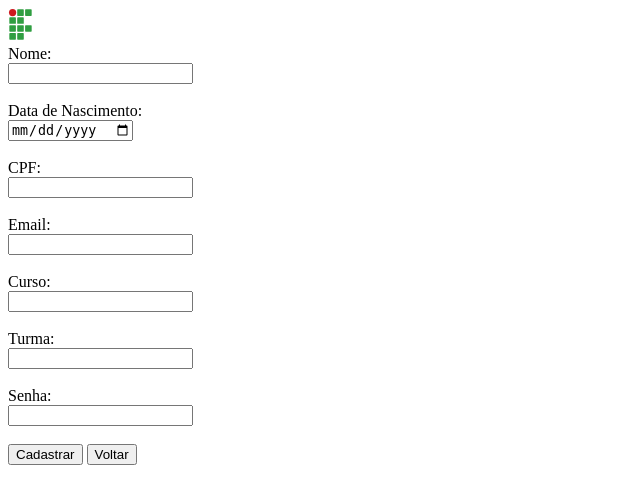
After one commit to Thiago-Quixaba/LinkedIF, a Flask app: page /cadastro in a window 1280 px wide. The commit adds this page. Shown: the top 504 px of the page, without its empty margins (0-640 px from the left). Run offline with Flask 3, Linux system fonts and the light colour scheme.

Commit message:
fingir que eu fiz alguma coisa

```diff
--- a/app.py
+++ b/app.py
@@ -1,4 +1,4 @@
-import flask
+import flask, database
 
 app = flask.Flask(__name__)
 
@@ -6,4 +6,29 @@ app = flask.Flask(__name__)
 def home():
     return flask.render_template("index.html")
 
+@app.route("/alunos")
+def alunos():
+    alunos = database.selectAll()
+    return flask.render_template("alunos.html", alunos=alunos)
+
+@app.route("/cadastro")
+def cadastro():
+    return flask.render_template("cadastro.html")
+
+@app.route("/cadastrar", methods=["POST"])
+def cadastrar():
+    aluno = {
+        'name': flask.request.form.get("name"),
+        'birthdate': flask.request.form.get("birthdate"),
+        'cpf': flask.request.form.get("cpf"),
+        'email': flask.request.form.get("email"),
+        'curso': flask.request.form.get("curso"),
+        'turma': flask.request.form.get("turma"),
+        'senha': flask.request.form.get("senha")
+        }
+
+    database.insert(aluno)
+
+    return flask.redirect("/")
+
 app.run(debug=True)
--- /dev/null
+++ b/templates/cadastro.html
@@ -0,0 +1,38 @@
+<!DOCTYPE html>
+<html lang="en">
+<head>
+    <meta charset="UTF-8">
+    <meta name="viewport" content="width=device-width, initial-scale=1.0">
+    <title>Alunos</title>
+</head>
+<body>
+    <img src="{{ url_for('static', filename='img/icon.svg') }}" alt="Ícone Instituto Federal" width="25"> <br>
+
+    <form action="/cadastrar" method="POST">
+        <label>Nome:</label><br>
+        <input type="text" name="name" required><br><br>
+
+        <label>Data de Nascimento:</label><br>
+        <input type="date" name="birthdate" required><br><br>
+
+        <label>CPF:</label><br>
+        <input type="text" name="cpf" maxlength="11" required><br><br>
+
+        <label>Email:</label><br>
+        <input type="email" name="email"><br><br>
+
+        <label>Curso:</label><br>
+        <input type="text" name="curso" required><br><br>
+
+        <label>Turma:</label><br>
+        <input type="text" name="turma" maxlength="2" required><br><br>
+
+        <label>Senha:</label><br>
+        <input type="password" name="senha" required><br><br>
+
+        <button type="submit">Cadastrar</button>
+        <button onclick="window.location.href='{{ url_for('home') }}'">Voltar</button>
+    </form>
+
+</body>
+</html>
```
Also changed, not shown: database.py (+19 -0 lines), templates/alunos.html (added, +22 -0 lines), templates/index.html (+7 -2 lines).
